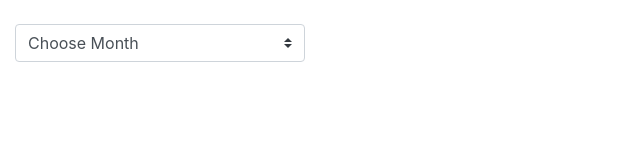
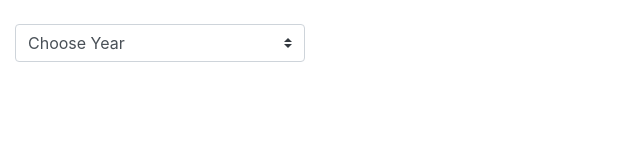
Before and after one commit to bhaskarkaranam/yearDropdown, a plain HTML site: page index.html in a window 1280 px wide. Shown: the full height of the page, 0-640 px from the left. Drawn offline with nearby package versions, Linux system fonts and the light colour scheme.

Commit message:
Update index.html

```diff
--- a/index.html
+++ b/index.html
@@ -15,19 +15,12 @@
     <div class="col-md-3 mb-3">
         <label id="key"></label>
         <select class="custom-select" id="dropdown">
-            <option value="choose">Choose Month</option>
-            <option value="January">January</option>
-            <option value="February">February</option>
-            <option value="March">March</option>
-            <option value="April">April</option>
-            <option value="May">May</option>
-            option value="June">June</option>
-            <option value="July">July</option>
-            <option value="August">August</option>
-            <option value="September">September</option>
-            <option value="October">October</option>
-            <option value="November">November</option>
-            <option value="December">December</option>
+            <option value="choose">Choose Year</option>
+            <option value="2020">2020</option>
+            <option value="2019">2019</option>
+            <option value="2018">2018</option>
+            <option value="2017">2017</option>
+            <option value="2016">2016</option>
         </select>
     </div>
     <script src="https://code.jquery.com/jquery-3.4.1.slim.min.js"
```
